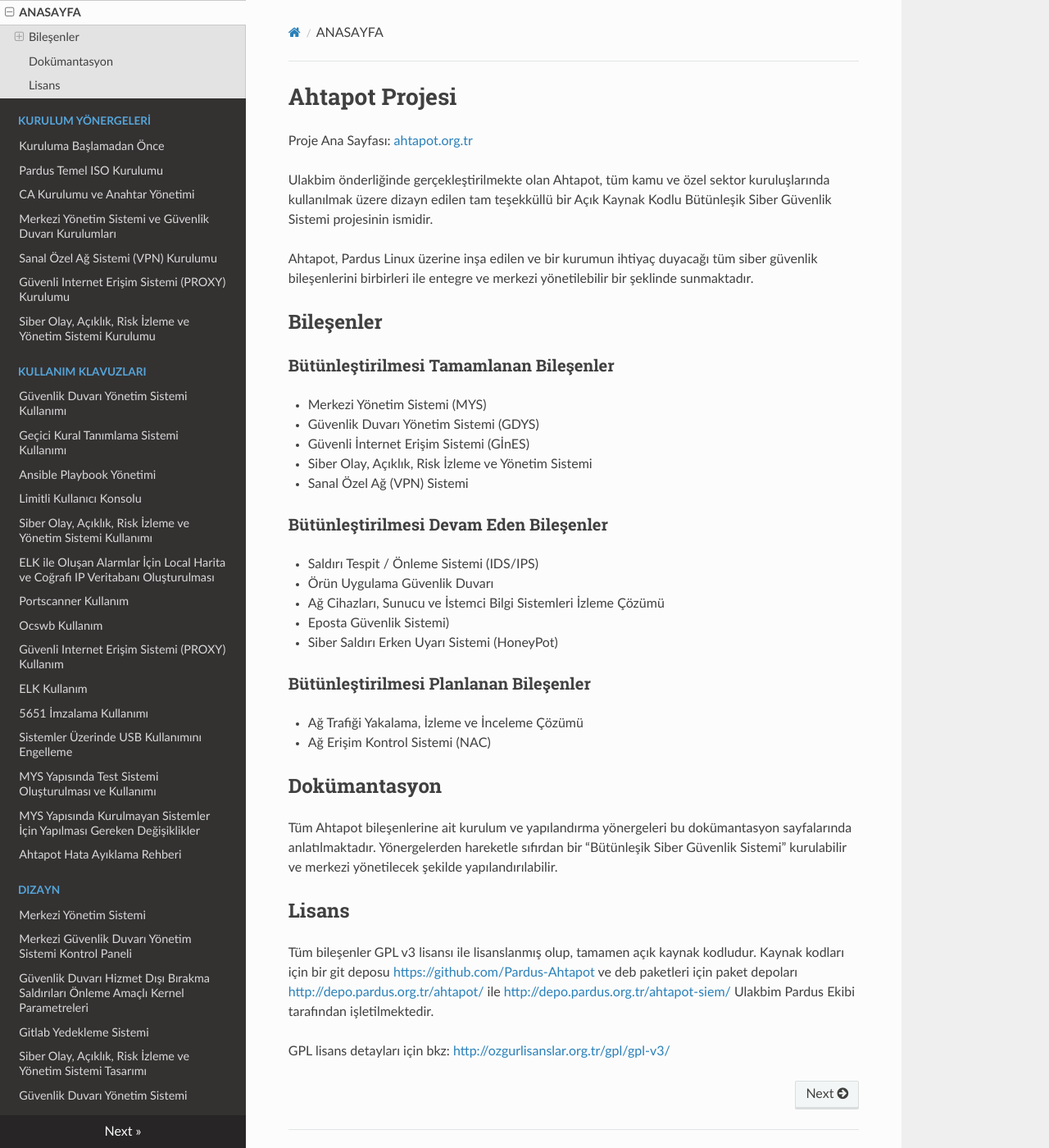
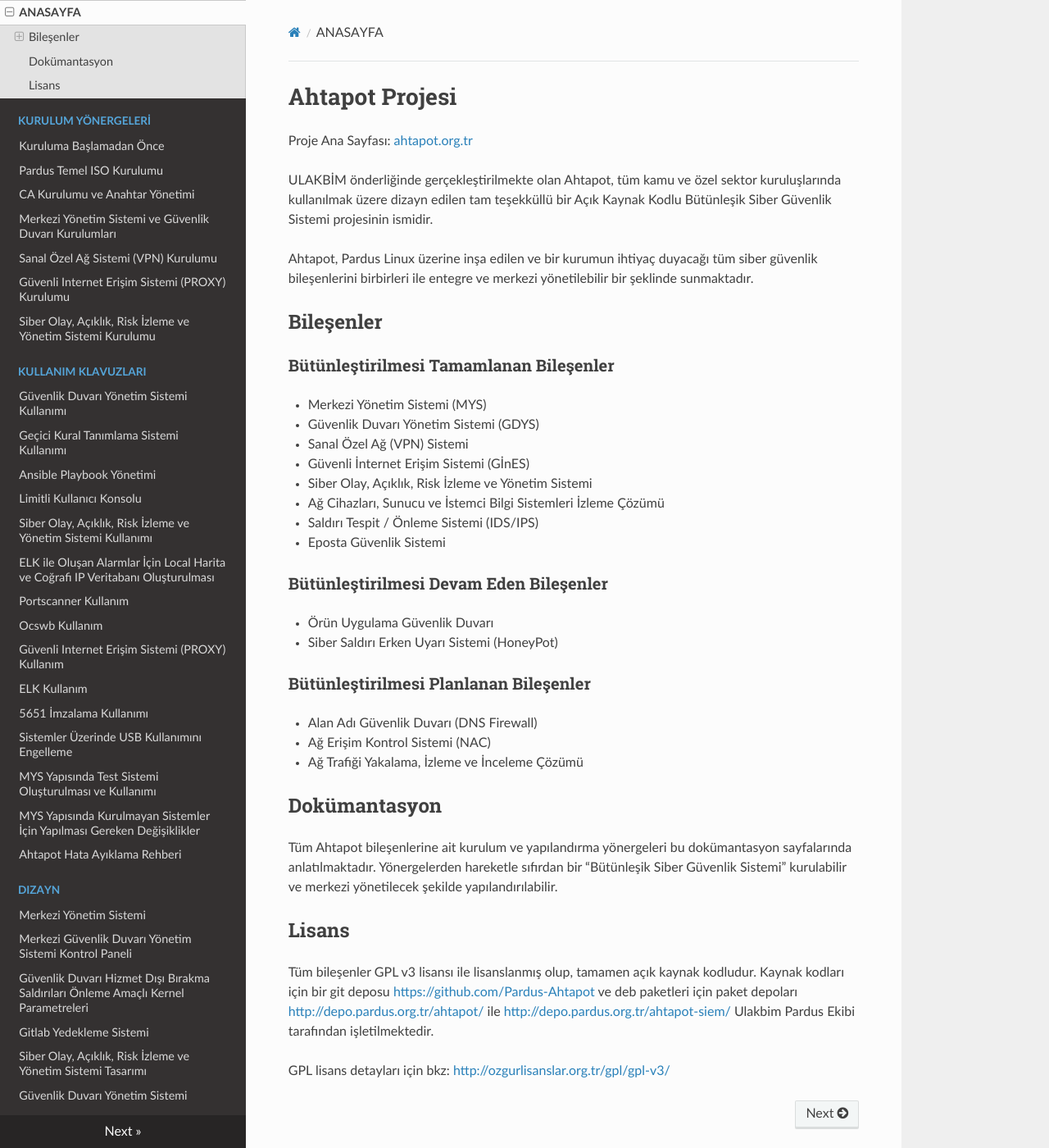
Before and after one commit to Pardus-Ahtapot/Dokumanlar, an MkDocs documentation site: the page built from docs/index.md, in a window 1280 px wide and 1400 px high. Shown: the whole window at 82% size. Built offline with MkDocs 1.6.1, drawn with Linux system fonts in a browser that asks for light colours; nearby versions of some CDN libraries; old or Windows-style settings are respelled for this version of MkDocs.

Commit message:
Update index.md
Bileşenlerin tamamlanma/planlama durumları güncellendi.

```diff
--- a/docs/index.md
+++ b/docs/index.md
@@ -2,7 +2,7 @@
 
 Proje Ana Sayfası: [ahtapot.org.tr](http://ahtapot.org.tr)
 
-Ulakbim önderliğinde gerçekleştirilmekte olan Ahtapot, tüm kamu ve özel sektor kuruluşlarında kullanılmak üzere dizayn edilen tam teşekküllü bir Açık Kaynak Kodlu Bütünleşik Siber Güvenlik Sistemi projesinin ismidir.
+ULAKBİM önderliğinde gerçekleştirilmekte olan Ahtapot, tüm kamu ve özel sektor kuruluşlarında kullanılmak üzere dizayn edilen tam teşekküllü bir Açık Kaynak Kodlu Bütünleşik Siber Güvenlik Sistemi projesinin ismidir.
 
 Ahtapot, Pardus Linux üzerine inşa edilen ve bir kurumun ihtiyaç duyacağı tüm siber güvenlik bileşenlerini birbirleri ile entegre ve merkezi yönetilebilir bir şeklinde sunmaktadır.
 
@@ -12,22 +12,23 @@ Ahtapot, Pardus Linux üzerine inşa edilen ve bir kurumun ihtiyaç duyacağı t
 
 * Merkezi Yönetim Sistemi (MYS)
 * Güvenlik Duvarı Yönetim Sistemi (GDYS)
+* Sanal Özel Ağ (VPN) Sistemi
 * Güvenli İnternet Erişim Sistemi (GİnES)
 * Siber Olay, Açıklık, Risk İzleme ve Yönetim Sistemi
-* Sanal Özel Ağ (VPN) Sistemi
+* Ağ Cihazları, Sunucu ve İstemci Bilgi Sistemleri İzleme Çözümü
+* Saldırı Tespit / Önleme Sistemi (IDS/IPS)
+* Eposta Güvenlik Sistemi
 
 ### Bütünleştirilmesi Devam Eden Bileşenler
 
-* Saldırı Tespit / Önleme Sistemi (IDS/IPS)
 * Örün Uygulama Güvenlik Duvarı
-* Ağ Cihazları, Sunucu ve İstemci Bilgi Sistemleri İzleme Çözümü
-* Eposta Güvenlik Sistemi)
 * Siber Saldırı Erken Uyarı Sistemi (HoneyPot)
 
 ### Bütünleştirilmesi Planlanan Bileşenler
 
+* Alan Adı Güvenlik Duvarı (DNS Firewall)
+* Ağ Erişim Kontrol Sistemi (NAC)
 * Ağ Trafiği Yakalama, İzleme ve İnceleme Çözümü
-* Ağ Erişim Kontrol Sistemi (NAC)
 
 ## Dokümantasyon
 
```
